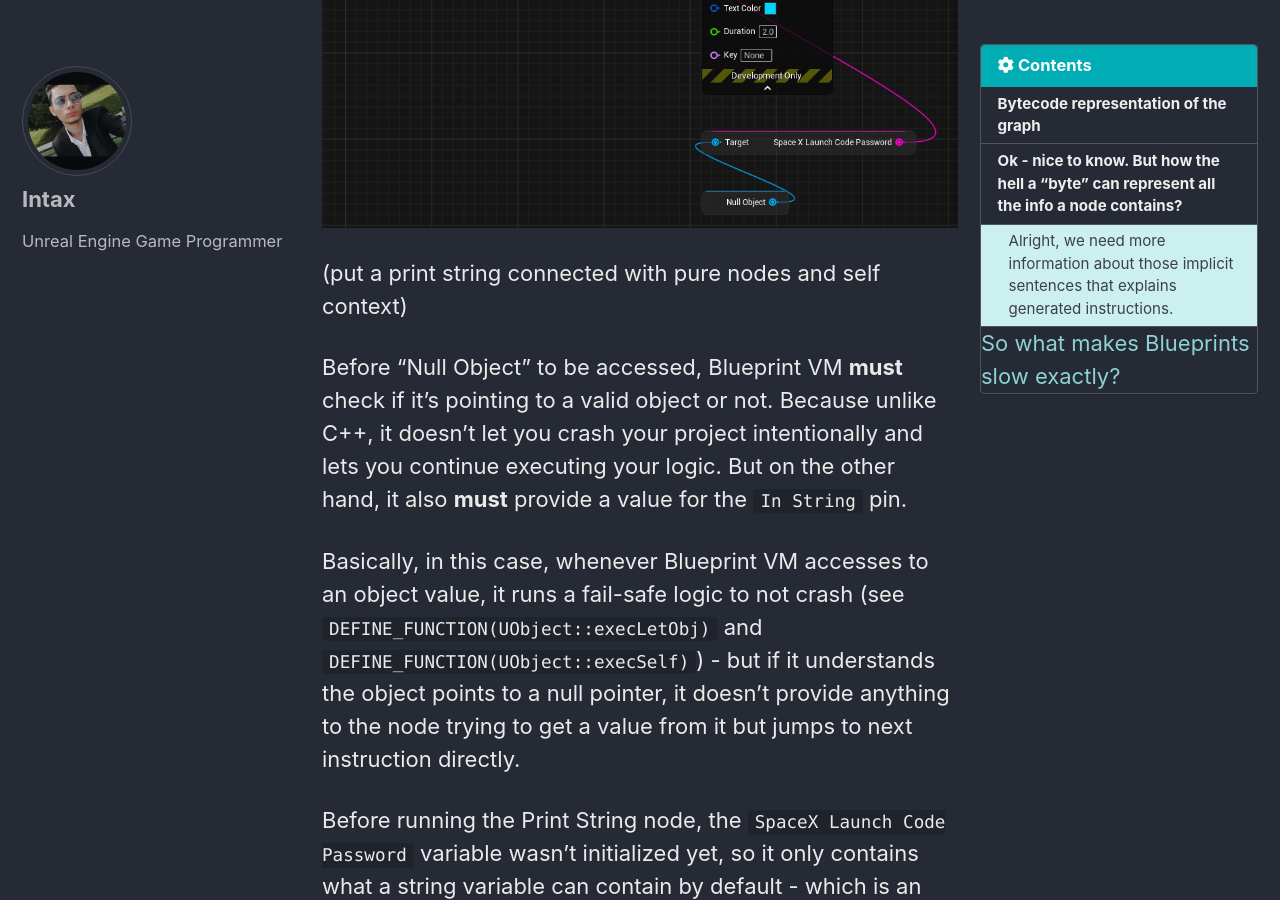
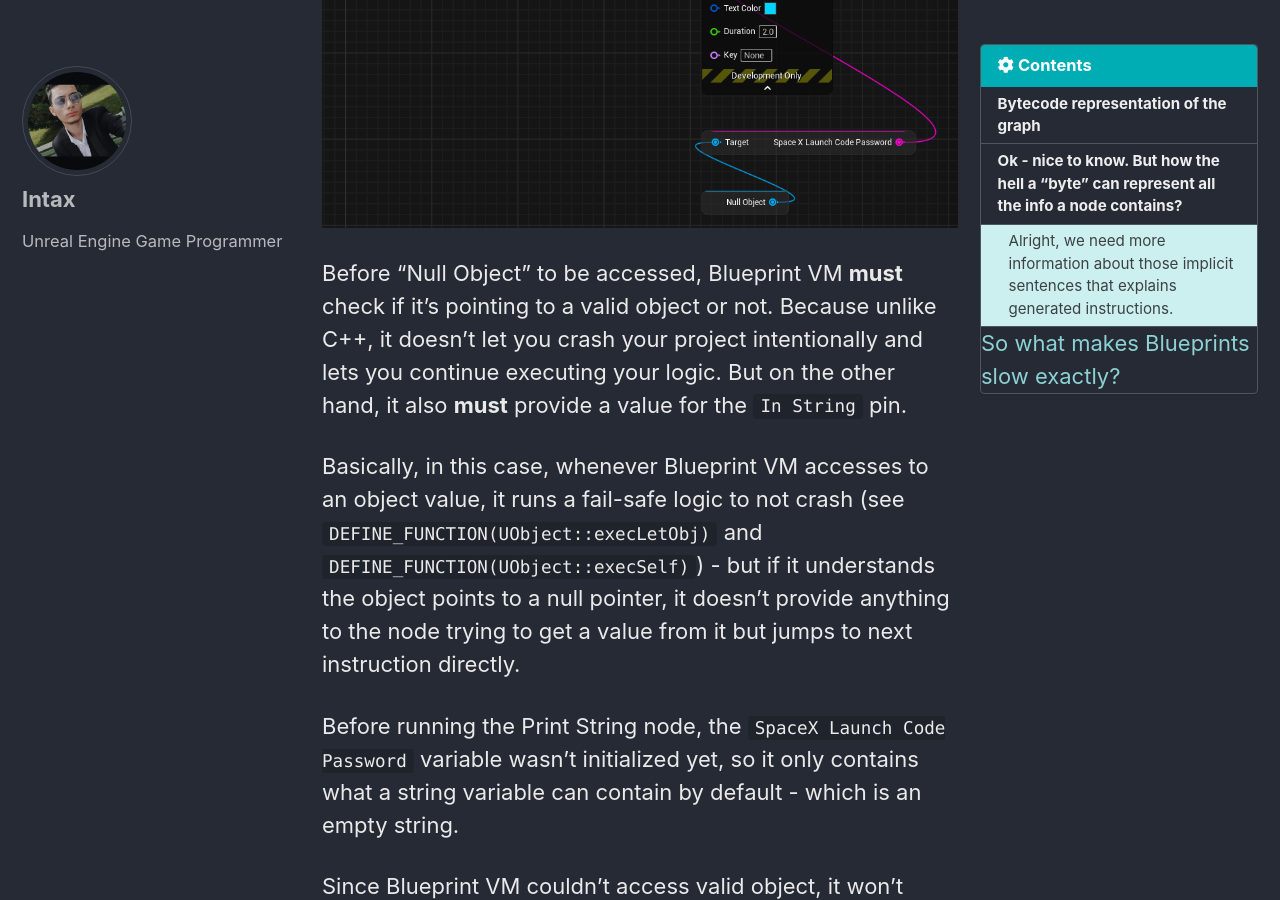
Before and after one commit to intaxwashere/intaxwashere.github.io, a Jekyll site: the page built from _posts/2023-1-30-blueprint-part-two.md, in a window 1280 px wide and 900 px high, scrolled down 4335 px. Built offline with Jekyll 4.4.1, drawn with Linux system fonts in a browser that asks for light colours; cached includes are drawn as plain includes.

Commit message:
remove todo

```diff
--- a/_posts/2023-1-30-blueprint-part-two.md
+++ b/_posts/2023-1-30-blueprint-part-two.md
@@ -67,8 +67,6 @@ For example, lets say you have a node like this:
 
 ![Printing the Falcon's launch codes in editor.](/assets/images/per-post/blueprint-performance/launch-code-print.png)
 
-(put a print string connected with pure nodes and self context)
-
 Before "Null Object" to be accessed, Blueprint VM **must** check if it's pointing to a valid object or not. Because unlike C++, it doesn't let you crash your project intentionally and lets you continue executing your logic. But on the other hand, it also **must** provide a value for the `In String` pin.
 
 Basically, in this case, whenever Blueprint VM accesses to an object value, it runs a fail-safe logic to not crash (see `DEFINE_FUNCTION(UObject::execLetObj)` and `DEFINE_FUNCTION(UObject::execSelf)`) - but if it understands the object points to a null pointer, it doesn't provide anything to the node trying to get a value from it but jumps to next instruction directly.
```
